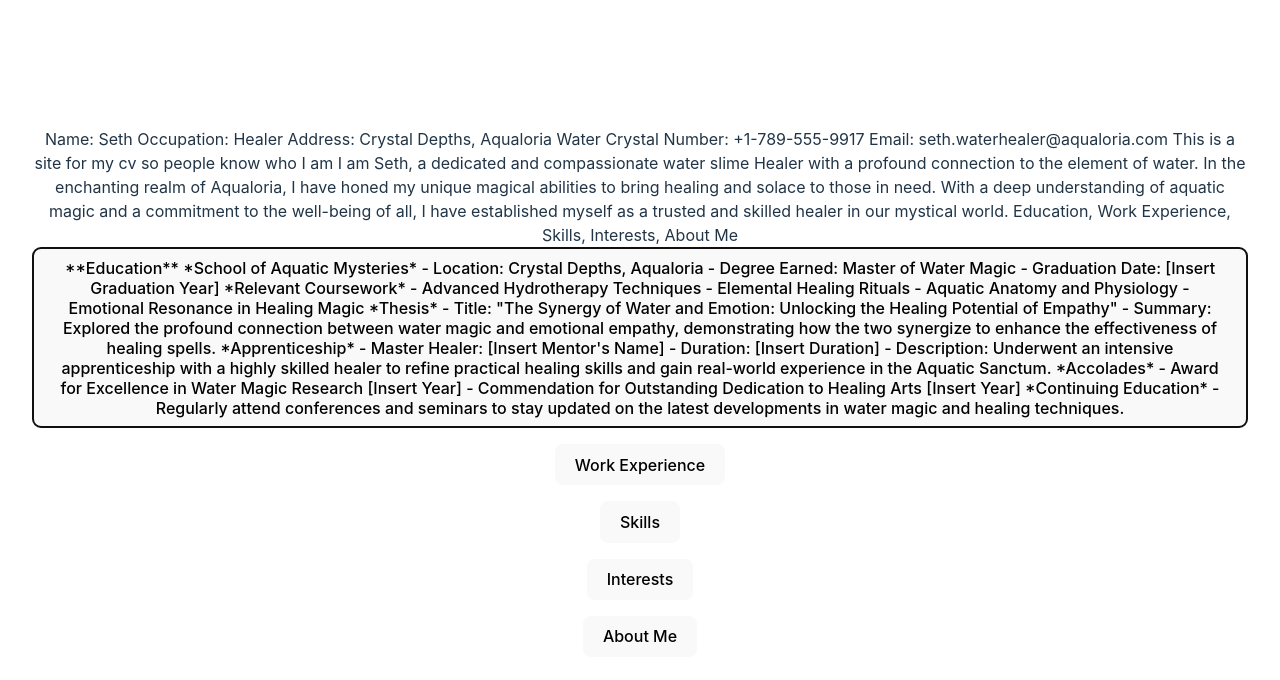
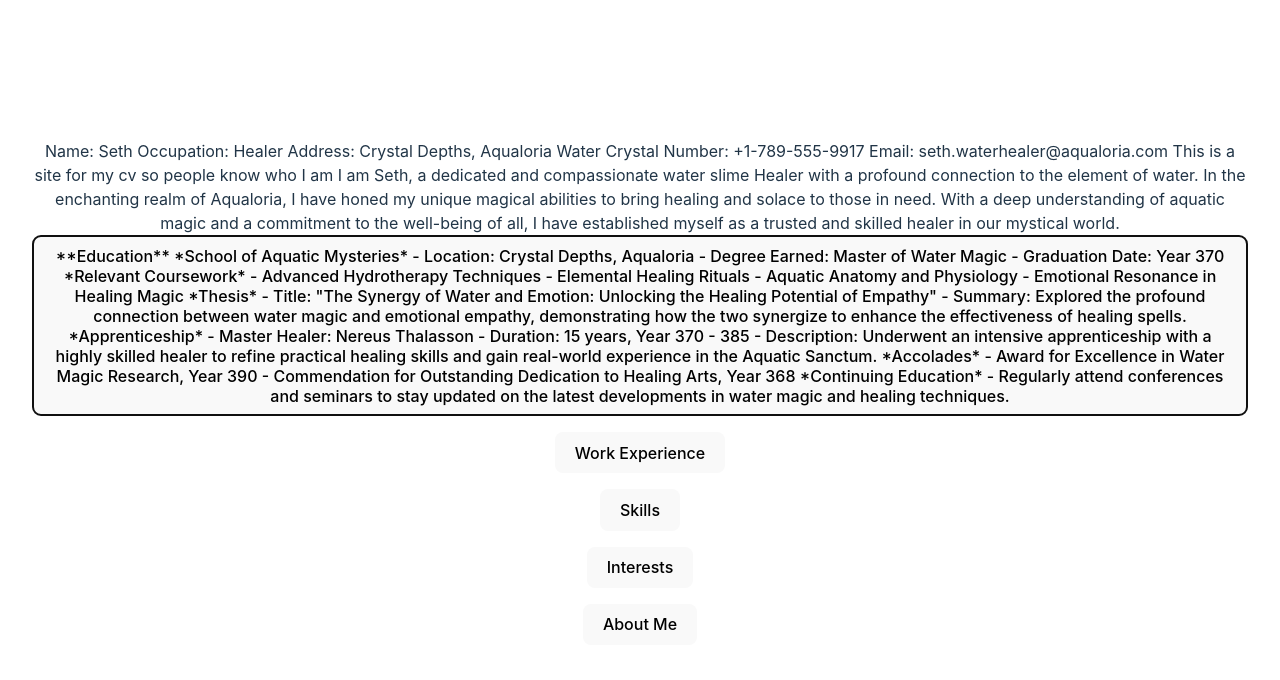
Before and after one commit to BeepingSeath/te4-intro, a website built with Vite: page index.html in a window 1280 px wide. Both pictures are taken after a click on the button "Education". Built offline with nearby package versions, Linux system fonts and the light colour scheme.

Commit message:
Choices on choices

```diff
--- a/choice.js
+++ b/choice.js
@@ -9,7 +9,6 @@ export function choice(element) {
     let shownI = null;
     const about = element.querySelector('#about')
     let shownA = null;
-
 
     edu.addEventListener('click', (e) => {
         console.log('Yo');
@@ -25,7 +24,7 @@ export function choice(element) {
         *School of Aquatic Mysteries*
         - Location: Crystal Depths, Aqualoria
         - Degree Earned: Master of Water Magic
-        - Graduation Date: [Insert Graduation Year]
+        - Graduation Date: Year 370
 
         *Relevant Coursework*
         - Advanced Hydrotherapy Techniques
@@ -38,13 +37,13 @@ export function choice(element) {
         - Summary: Explored the profound connection between water magic and emotional empathy, demonstrating how the two synergize to enhance the effectiveness of healing spells.
 
         *Apprenticeship*
-        - Master Healer: [Insert Mentor's Name]
-        - Duration: [Insert Duration]
+        - Master Healer: Nereus Thalasson
+        - Duration: 15 years, Year 370 - 385
         - Description: Underwent an intensive apprenticeship with a highly skilled healer to refine practical healing skills and gain real-world experience in the Aquatic Sanctum.
 
         *Accolades*
-        - Award for Excellence in Water Magic Research [Insert Year]
-        - Commendation for Outstanding Dedication to Healing Arts [Insert Year]
+        - Award for Excellence in Water Magic Research, Year 390
+        - Commendation for Outstanding Dedication to Healing Arts, Year 368
 
         *Continuing Education*
         - Regularly attend conferences and seminars to stay updated on the latest developments in water magic and healing techniques.`
@@ -63,7 +62,7 @@ export function choice(element) {
 
         *Healing Mage*
         - *Aquatic Sanctum, Crystal Depths, Aqualoria*
-        - *Duration: [Insert Start Date] - Present*
+        - *Duration: Year 385 - Present*
 
         **Key Responsibilities and Achievements:**
 
@@ -83,7 +82,7 @@ export function choice(element) {
 
         *Healer's Apprentice*
         - *Aquatic Sanctum, Crystal Depths, Aqualoria*
-        - *Duration: [Insert Start Date] - [Insert End Date]*
+        - *Duration: Year 370 - 385*
 
         **Key Responsibilities and Achievements:**
 
@@ -94,10 +93,7 @@ export function choice(element) {
         - Conducted research projects in collaboration with senior healers, contributing to the development of new healing spells and therapies.
 
         - Honed my understanding of aquatic anatomy and physiology, deepening my knowledge of the intricate connection between water magic and the physical and emotional well-being of our aquatic community.
-
-        *Accolades*
-        - Recognition for Outstanding Dedication and Compassion in Healing Arts [Insert Year]
-        - Commendation for Exceptional Research Contributions to Water Magic [Insert Year]`
+        `
         shownW = true;
     })
     skills.addEventListener('click', (e) => {
@@ -164,14 +160,20 @@ export function choice(element) {
         shownS = true;
     })
     interests.addEventListener('click', (e) => {
+        const aquaEco = element.querySelector('#aquaEco');
+        let shownAE = null;
+
+
         console.log('Mo');
         e.preventDefault();
         var msg = document.getElementById("interests")
         if(shownI === true){
             msg.textContent = 'Interests';
+            document.getElementById('interestsRM').style.display = 'none';
             shownI = false;
             return;
         }
+        document.getElementById('interestsRM').style.display = 'block';
         msg.textContent = `**Interests**
 
         1. **Aquatic Ecology:** Passionate about understanding the delicate balance of aquatic ecosystems and how they relate to the well-being of all underwater creatures.
@@ -194,6 +196,33 @@ export function choice(element) {
 
         10. **Coral Reef Conservation:** Advocates for the preservation of Aqualoria's stunning coral reefs and actively supports efforts to protect these vital ecosystems.`
         shownI = true;
+
+        aquaEco.addEventListener('click', (e) => {
+            console.log('ao');
+            e.preventDefault();
+            var msg = document.getElementById("aquaEco")
+            if(shownAE === true){
+                msg.textContent = 'Aquatic Ecology';
+                shownAE = false;
+                return;
+            }
+            msg.textContent = `**Interest in Aquatic Ecology**
+
+            My fascination with aquatic ecology is not merely a passing interest; it is a deep-seated passion that has shaped my understanding of the intricate web of life in Aqualoria's underwater realm. The oceans and waterways of our fantastical world are not just bodies of water but thriving ecosystems teeming with diversity and interconnectedness. Here is a more in-depth exploration of my interest in aquatic ecology:
+
+            **Ecological Awareness:** I am acutely aware of the delicate balance that exists within Aqualoria's aquatic ecosystems. From the shimmering kelp forests to the bustling coral reefs, each corner of our world plays a vital role in sustaining life. My interest lies in understanding the intricate relationships between different species, the cycles of life and death, and the impact of environmental changes on our underwater home.
+
+            **Biodiversity:** Aqualoria is home to an astonishing array of aquatic creatures, each uniquely adapted to its environment. My fascination with aquatic ecology extends to the study of this biodiversity. I have dedicated time to observe and document the behaviors and habitats of various species, from the graceful merfolk to the elusive deep-sea denizens. This knowledge aids me in both my healing practice and my advocacy for conservation.
+
+            **Ecosystem Health:** Just as I strive to maintain the well-being of individual patients, I am equally committed to the health of entire aquatic ecosystems. I recognize that disturbances, whether natural or caused by external factors, can disrupt the harmony of these environments. Through my understanding of aquatic ecology, I actively support initiatives to preserve and restore damaged habitats, ensuring that the interconnected web of life remains intact.
+
+            **Holistic Healing Philosophy:** My interest in aquatic ecology has deeply influenced my approach to healing. I view my patients not in isolation but as integral parts of their ecosystems. Healing a single individual is like mending a thread in the intricate tapestry of life. By understanding the broader ecological context, I can better tailor my treatments to address not only the immediate ailment but also the long-term well-being of the individual within their ecosystem.
+
+            **Advocacy and Education:** Beyond my healing duties, I am an advocate for the conservation of Aqualoria's natural wonders. I actively engage with community initiatives to raise awareness about the importance of preserving our aquatic ecosystems. Education plays a vital role in this endeavor, and I am committed to sharing my knowledge of aquatic ecology with others, fostering a deep appreciation for the intricate beauty of our world.
+
+            In essence, my interest in aquatic ecology is not a separate pursuit but an integral part of my identity as a Water Slime Healer. It guides me in my quest to bring healing and harmony to the inhabitants of Aqualoria, reminding me of the profound interconnectedness that binds us all beneath the waves.`
+            shownAE = true;
+        })
     })
     about.addEventListener('click', (e) => {
         console.log('Po');
@@ -218,4 +247,5 @@ export function choice(element) {
         shownA = true;
     })
 
+
 }
--- a/main.js
+++ b/main.js
@@ -13,7 +13,6 @@ document.querySelector('#app').innerHTML = `
 
           I am Seth, a dedicated and compassionate water slime Healer with a profound connection to the element of water. In the enchanting realm of Aqualoria, I have honed my unique magical abilities to bring healing and solace to those in need. With a deep understanding of aquatic magic and a commitment to the well-being of all, I have established myself as a trusted and skilled healer in our mystical world.
 
-          Education, Work Experience, Skills, Interests, About Me
 
           <button id="education">Education</button>
           <p id="education"></p>
@@ -22,7 +21,30 @@ document.querySelector('#app').innerHTML = `
           <button id="skills">Skills</button>
           <p id="skills"></p>
           <button id="interests">Interests</button>
-          <p id="interests"></p>
+          <p id="interests">
+          <div id="interestsRM" style="display:none">
+            <button id="aquaEco" >Aquatic Ecology</button>
+            <p id="aquaEco"></p>
+            <button id="mystArte"">Mystical Artefacts</button>
+            <p id="mystArte"></p>
+            <button id="holiHeal"">Holistic Healing</button>
+            <p id="holiHeal"></p>
+            <button id="magiFlo" >Magical Flora</button>
+            <p id="magiFlo"></p>
+            <button id="aquaMus" >Aquatic Music</button>
+            <p id="aquaMus"></p>
+            <button id="explore" >Exploration</button>
+            <p id="explore"></p>
+            <button id="teaMent" >Teaching and Mentorship</button>
+            <p id="teaMent"></p>
+            <button id="ancLore" >Ancient Lore</button>
+            <p id="ancLore"></p>
+            <button id="cryEnch" >Crystal Enchantment</button>
+            <p id="cryEnch"></p>
+            <button id="corCons" >Coral Reef Conservation</button>
+            <p id="corCons"></p>
+          </div>
+          </p>
           <button id="about">About Me</button>
           <p id="about"></p>
           `
```
Also changed, not shown: style.css (line endings or trailing spaces).
